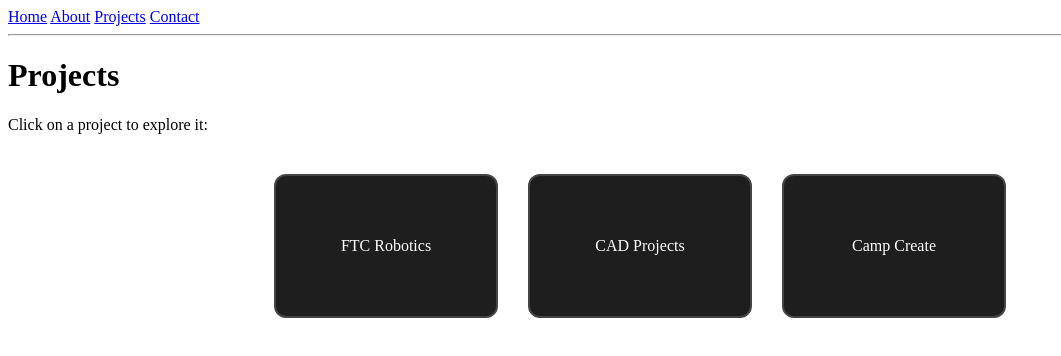
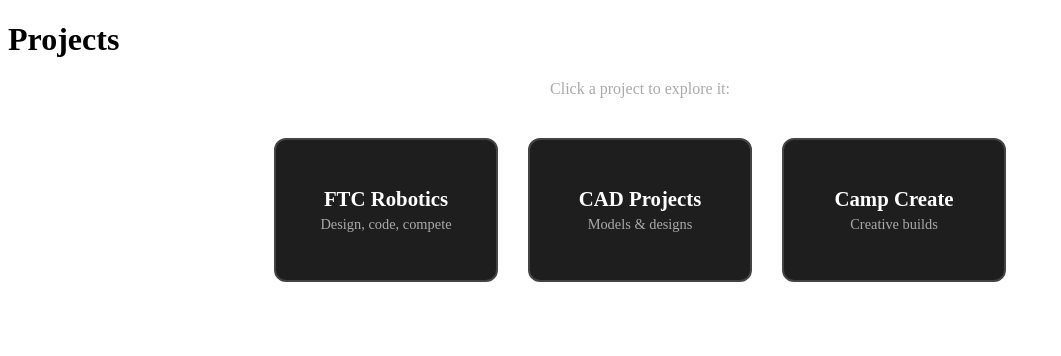
Before and after one commit to DavidShierman/davidshierman.github.io, a plain HTML site: page projects.html in a window 1280 px wide. Shown: the whole page, without its empty margins (0-1061 px from the left). Drawn offline with Linux system fonts and the light colour scheme.

Commit message:
Update projects.html

```diff
--- a/projects.html
+++ b/projects.html
@@ -7,24 +7,23 @@
   <link rel="stylesheet" href="assets/css/style.css">
 </head>
 <body>
-
-  <nav>
-    <a href="index.html">Home</a>
-    <a href="about.html">About</a>
-    <a href="projects.html">Projects</a>
-    <a href="contact.html">Contact</a>
-  </nav>
-  <hr>
-
 <h1>Projects</h1>
-<p>Click on a project to explore it:</p>
+<p style="text-align:center; color:#aaa;">Click a project to explore it:</p>
 
 <div class="project-buttons">
-  <a href="ftc.html" class="project-btn">FTC Robotics</a>
-  <a href="cad.html" class="project-btn">CAD Projects</a>
-  <a href="camp.html" class="project-btn">Camp Create</a>
+  <a href="ftc.html" class="project-btn">
+    <div class="btn-text">FTC Robotics</div>
+    <div class="btn-subtext">Design, code, compete</div>
+  </a>
+  <a href="cad.html" class="project-btn">
+    <div class="btn-text">CAD Projects</div>
+    <div class="btn-subtext">Models & designs</div>
+  </a>
+  <a href="camp.html" class="project-btn">
+    <div class="btn-text">Camp Create</div>
+    <div class="btn-subtext">Creative builds</div>
+  </a>
 </div>
-
 
 </body>
 </html>
```
